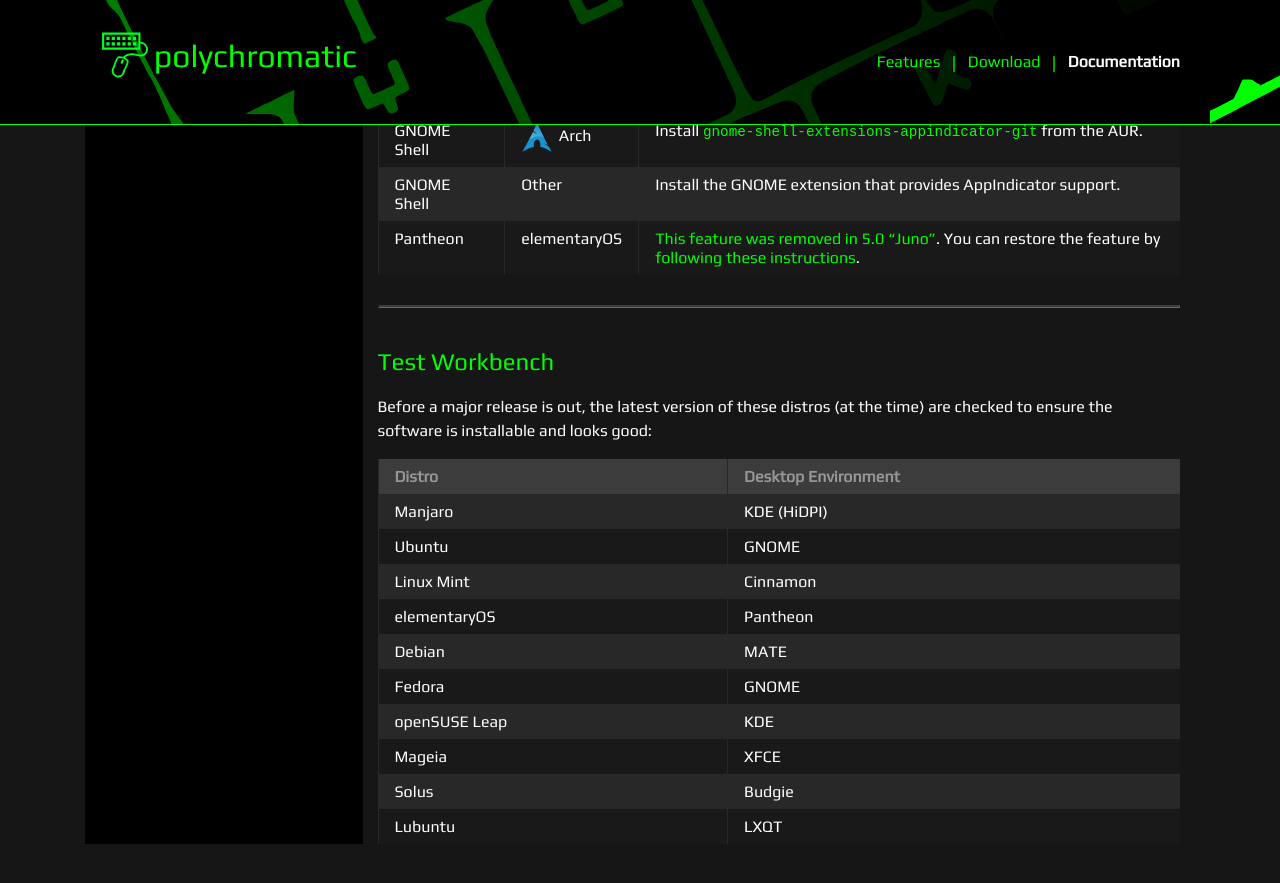
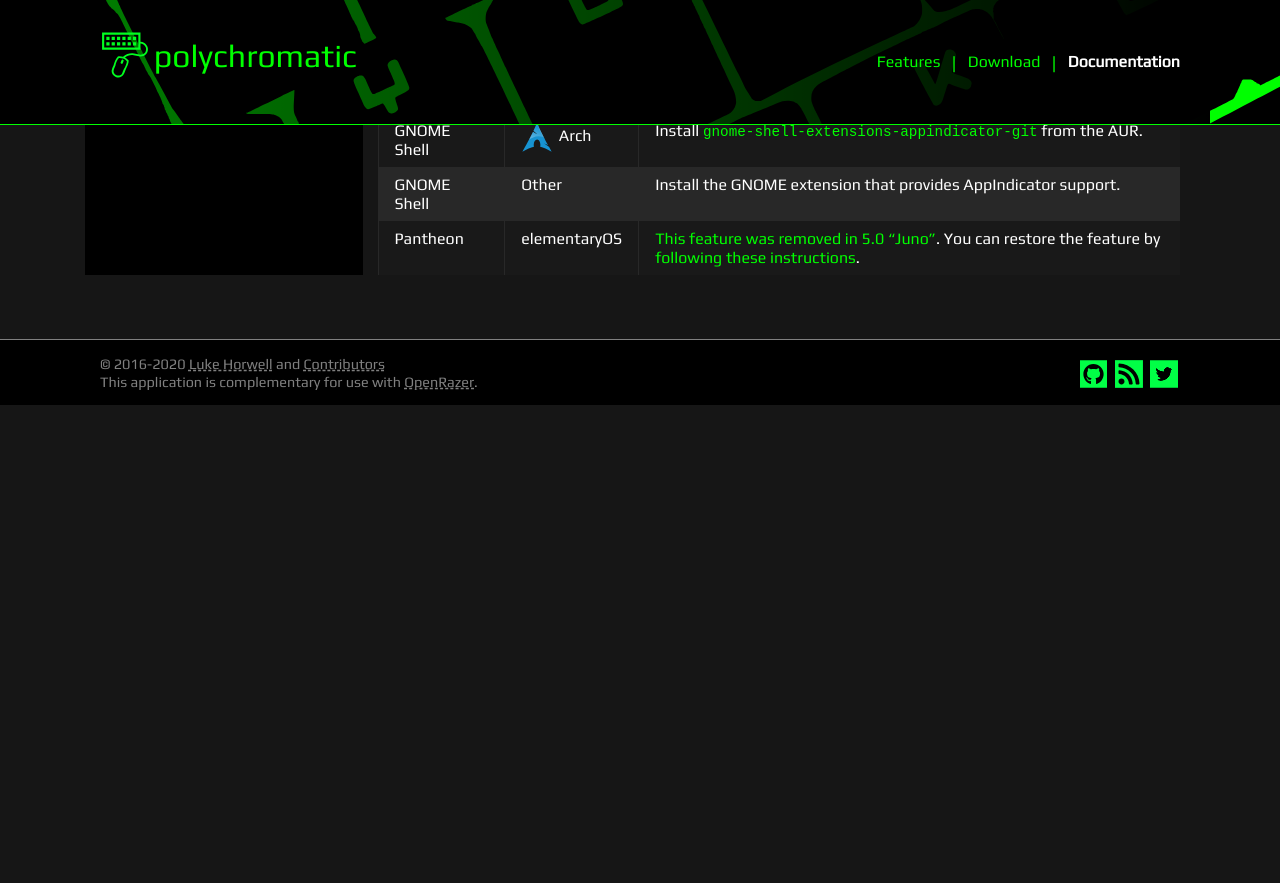
Before and after one commit to polychromatic/website, a Jekyll site: the page built from docs/supported-distros.md, in a window 1280 px wide and 900 px high, scrolled down 1175 px. Shown: the top 883 px of the window. Built offline with Jekyll 4.4.1, drawn with Linux system fonts in a browser that asks for light colours; after the commit the page ends 1580 px from its top, so only the background shows below that.

Commit message:
Docs: Drop test workbench list
I'll try to test as many desktop environments and distro combos as
possible prior to any release that may bring breaking changes. As a solo
developer, it is a little too much to make a commitment to test all 10
environment combos. The packager would normally report any breakages.

A friend has offered to assist with QA testing before the v1.0.0
release, but in the long run, since this list is just another thing to
maintain, it will be dropped.

```diff
--- a/docs/supported-distros.md
+++ b/docs/supported-distros.md
@@ -65,23 +65,3 @@ will need additional steps.
 | GNOME Shell   | ![](/assets/img/distros/arch.svg) Arch       | Install [`gnome-shell-extensions-appindicator-git`](https://aur.archlinux.org/packages/gnome-shell-extension-appindicator-git/) from the AUR.
 | GNOME Shell   | Other         | Install the GNOME extension that provides AppIndicator support.
 | Pantheon      | elementaryOS  | [This feature was removed in 5.0 "Juno"](https://www.reddit.com/r/elementaryos/comments/8zdrvz/any_way_to_get_back_indicators_in_juno/). You can restore the feature by [following these instructions](https://www.linuxuprising.com/2018/08/how-to-re-enable-ayatana-appindicators.html).
-
----
-
-## Test Workbench
-
-Before a major release is out, the latest version of these distros (at the time)
-are checked to ensure the software is installable and looks good:
-
-| Distro            | Desktop Environment               |
-| ----------------- | --------------------------------- |
-| Manjaro           | KDE (HiDPI)
-| Ubuntu            | GNOME
-| Linux Mint        | Cinnamon
-| elementaryOS      | Pantheon
-| Debian            | MATE
-| Fedora            | GNOME
-| openSUSE Leap     | KDE
-| Mageia            | XFCE
-| Solus             | Budgie
-| Lubuntu           | LXQT
```
